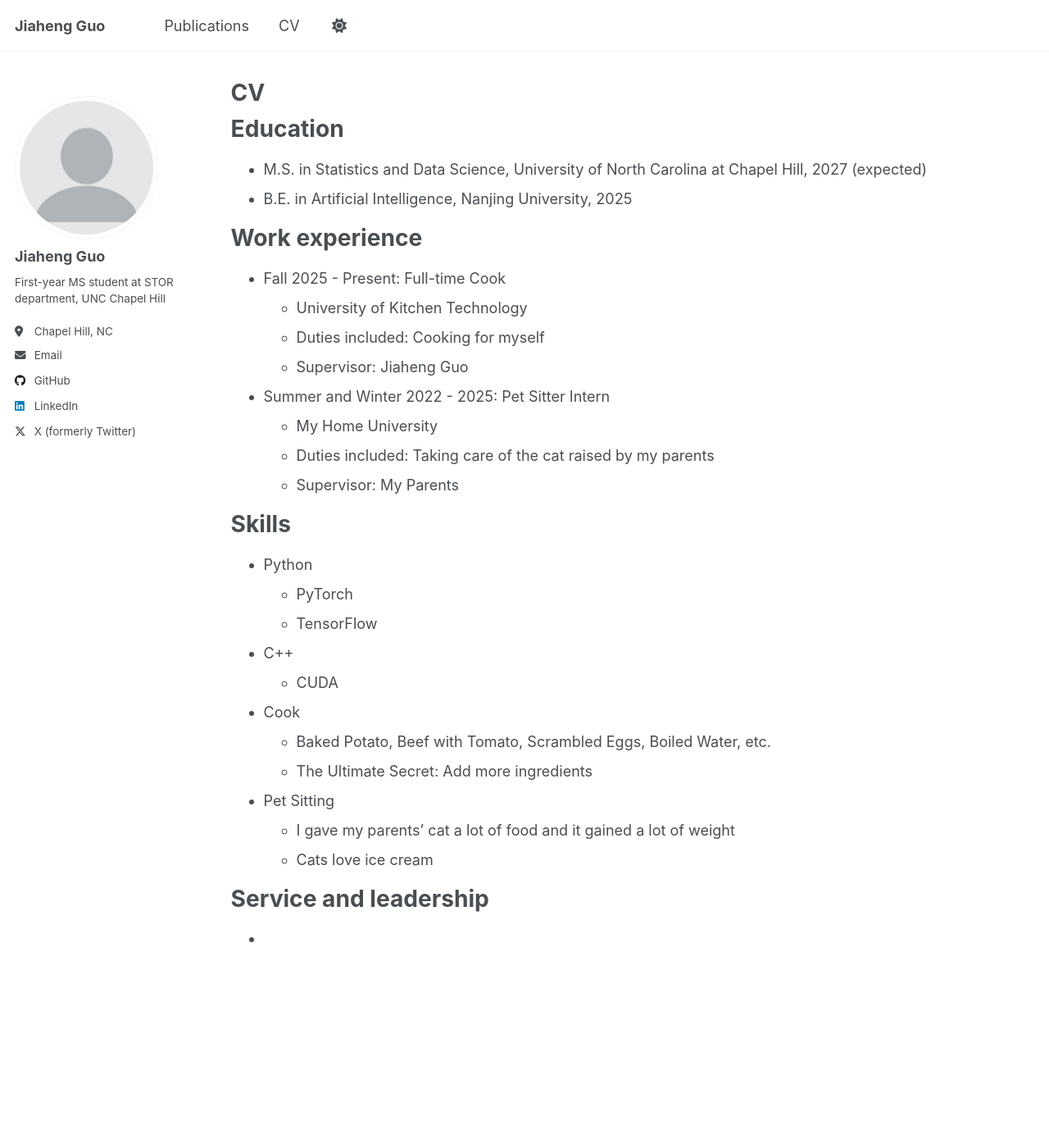
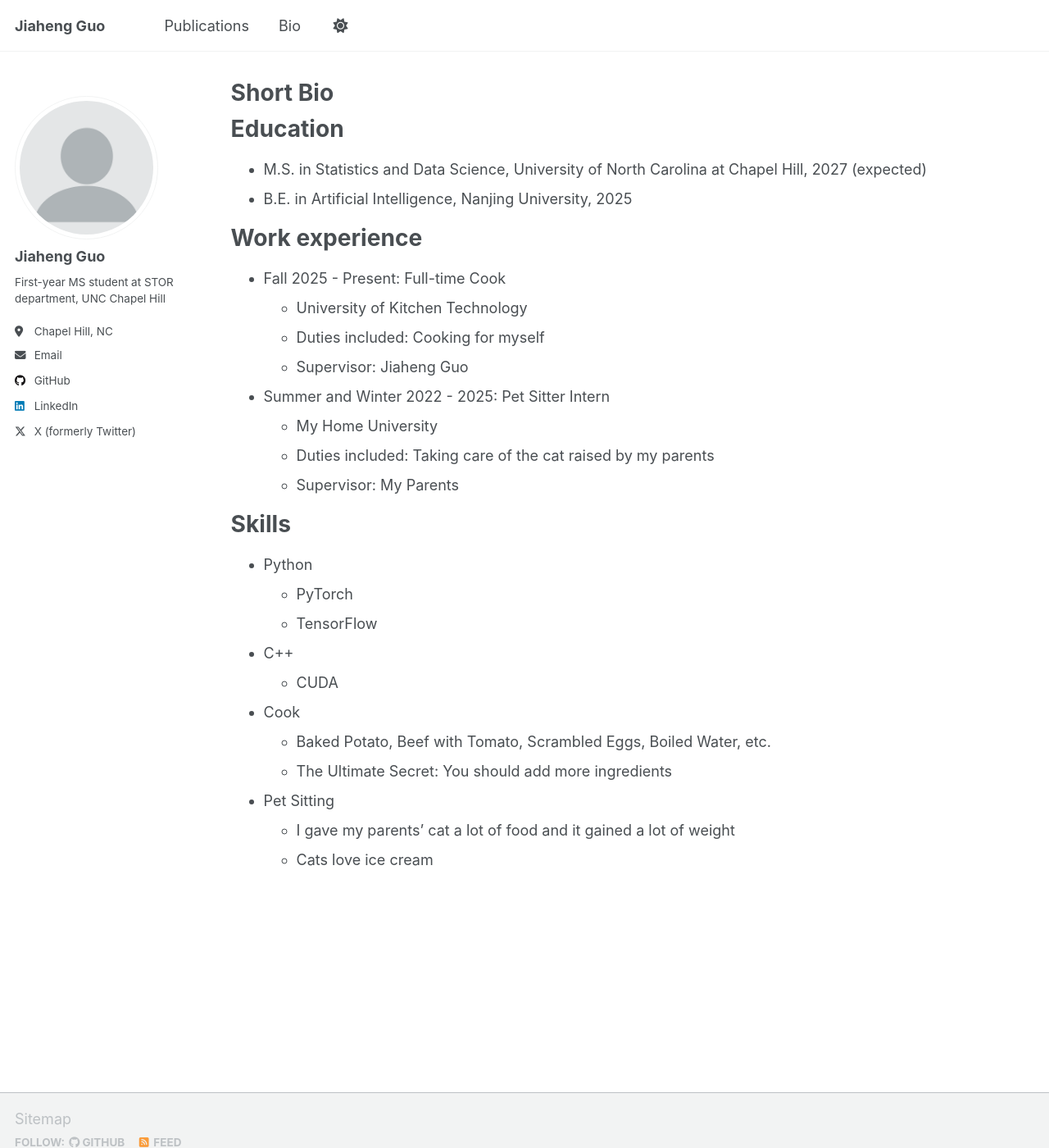
Before and after one commit to jiaheng-guo/jiaheng-guo.github.io, a Jekyll site: the page built from _pages/cv.md, in a window 1280 px wide and 1400 px high. Shown: the whole window at 82% size. Built offline with Jekyll 4.4.1, drawn with Linux system fonts in a browser that asks for light colours; a script that is not in the unit is left out.

Commit message:
regular update

```diff
--- a/_data/navigation.yml
+++ b/_data/navigation.yml
@@ -23,7 +23,7 @@ main:
   # - title: "Blog Posts"
   #   url: /year-archive/
 
-  - title: "CV"
+  - title: "Bio"
     url: /cv/
 
   # - title: "CV"
--- a/_pages/cv.md
+++ b/_pages/cv.md
@@ -1,6 +1,6 @@
 ---
 layout: archive
-title: "CV"
+title: "Short Bio"
 permalink: /cv/
 author_profile: true
 redirect_from:
@@ -50,7 +50,7 @@ Skills
   * CUDA
 * Cook
   * Baked Potato, Beef with Tomato, Scrambled Eggs, Boiled Water, etc.
-  * The Ultimate Secret: Add more ingredients
+  * The Ultimate Secret: You should add more ingredients
 * Pet Sitting
   * I gave my parents' cat a lot of food and it gained a lot of weight
   * Cats love ice cream
@@ -71,8 +71,7 @@ Teaching
 ======
   <ul>{% for post in site.teaching reversed %}
     {% include archive-single-cv.html %}
-  {% endfor %}</ul> -->
+  {% endfor %}</ul>
 
 Service and leadership
-======
-*
+====== -->
```
Also changed, not shown: _pages/about.md (+2 -2 lines).
